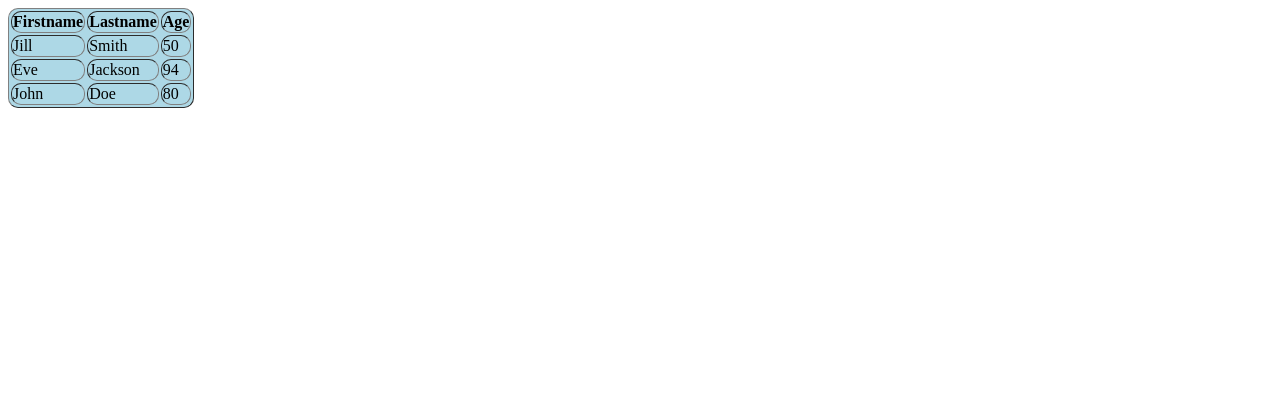
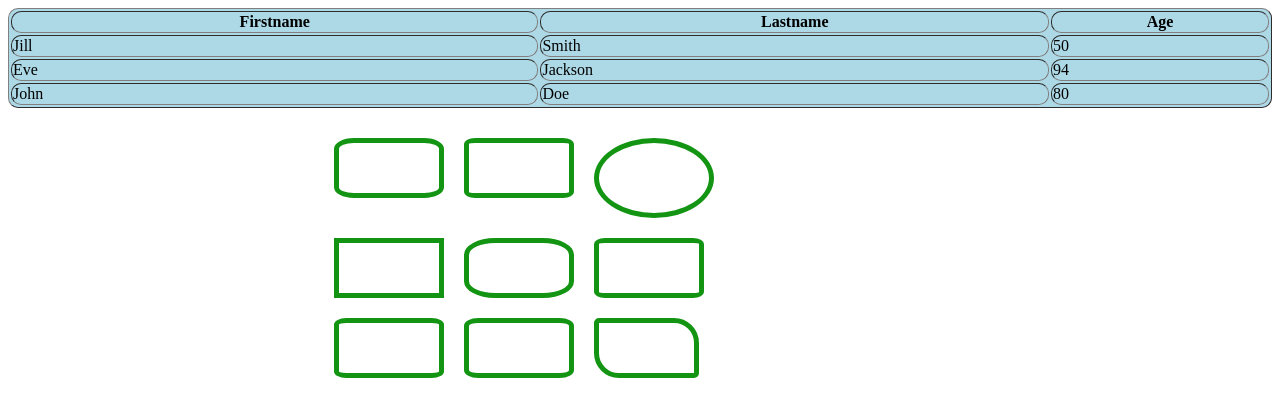
Before and after one commit to divyagit21/mern_internship, a plain HTML site: page csstask1.html in a window 1280 px wide. Drawn offline with Linux system fonts and the light colour scheme.

Commit message:
Update task1.css

```diff
--- a/task1.css
+++ b/task1.css
@@ -1,3 +1,107 @@
 table,th,td{
     border-radius: 10px ;
 }
+
+.shapes{
+margin: auto;
+width: 50%;
+padding: 20px;
+margin-bottom: 5px;
+}
+
+
+.shape {
+    width: 100px;
+    height: 100px;
+    margin: 10px;
+    float: left;
+    border: 2px solid #000;
+}
+
+.a {
+    border: 1px solid rgb(19, 149, 19);
+    border-width: thick;
+    height: 50px;
+    width: 100px;
+    border-radius: 18%;
+}
+
+.b {
+    border: 1px solid rgb(19, 149, 19);
+    border-width: thick;
+    height: 50px;
+    width: 100px;
+    border-radius: 10%;
+}
+
+.c {
+    border: 1px solid rgb(19, 149, 19);
+    border-width: thick;
+    height: 70px;
+    width: 110px;
+    border-radius: 50%;
+}
+
+.d {
+    border: 1px solid rgb(19, 149, 19);
+    border-width: thick;
+    height: 50px;
+    width: 100px;
+
+}
+
+.e {
+    border: 1px solid rgb(19, 149, 19);
+    border-width: thick;
+    height: 50px;
+    width: 100px;
+    border-radius: 28%;
+}
+
+.f {
+    border: 1px solid rgb(19, 149, 19);
+    border-width: thick;
+    height: 50px;
+    width: 100px;
+    border-radius: 10%;
+}
+
+.g {
+    border: 1px solid rgb(19, 149, 19);
+    border-width: thick;
+    height: 50px;
+    width: 100px;
+    border-radius: 11%;
+}
+
+.h {
+    border: 1px solid rgb(19, 149, 19);
+    border-width: thick;
+    height: 50px;
+    width: 100px;
+    border-radius: 13%;
+}
+
+.i {
+    border: 1px solid rgb(19, 149, 19);
+    border-width: thick;
+    height: 50px;
+    width: 95px;
+    border-radius: 5px 25px
+}
+
+.shape:nth-child(3n+1) {
+    clear: left;
+}
+
+.ani {
+    margin: auto;
+    width: 50%;
+    padding: 20px;
+    margin-bottom: 5px;
+}
+
+.final {
+    display: flex;
+    flex-direction: column-reverse;
+}
```
